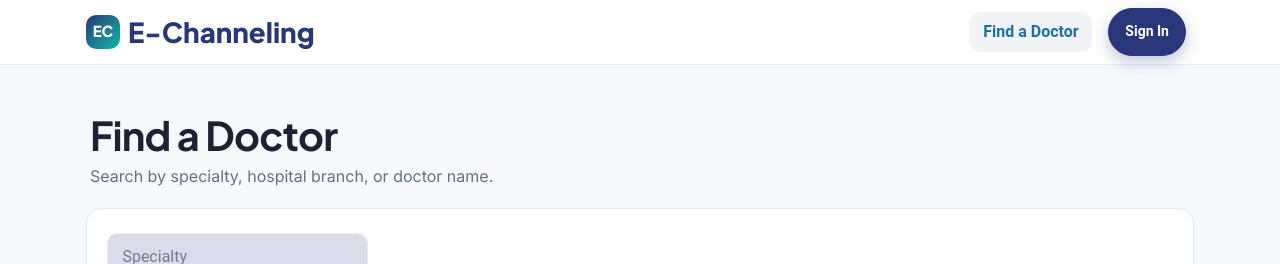
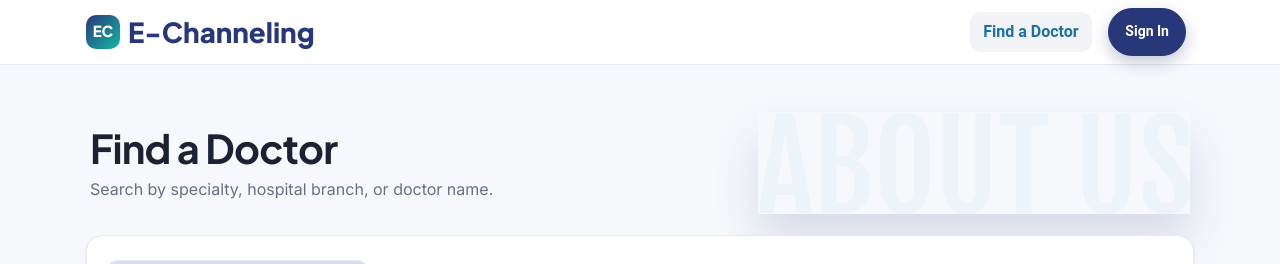
Before and after one commit to Chathu8616/e-channeling-system, a React (Vite) app in the folder echanneling-frontend/: page /doctors in a window 1280 px wide. Shown: the top 264 px of the page. Built offline with nearby package versions, Linux system fonts and the light colour scheme; no server answers.

Commit message:
Add header image to find a doctor page

```diff
--- a/echanneling-frontend/src/pages/doctors/DoctorSearchPage.jsx
+++ b/echanneling-frontend/src/pages/doctors/DoctorSearchPage.jsx
@@ -42,8 +42,20 @@ export default function DoctorSearchPage() {
 
   return (
     <div className="page-container">
-      <h1 className="mb-1">Find a Doctor</h1>
-      <p className="text-muted mb-4">Search by specialty, hospital branch, or doctor name.</p>
+      <div className="row align-items-center g-4 mb-4">
+        <div className="col-lg-7">
+          <h1 className="mb-1">Find a Doctor</h1>
+          <p className="text-muted mb-0">Search by specialty, hospital branch, or doctor name.</p>
+        </div>
+        <div className="col-lg-5 text-center text-lg-end">
+          <img
+            src="/theme/img/gallery/about-us.png"
+            alt="Doctor ready to help you"
+            className="img-fluid rounded-4 shadow-sm"
+            style={{ maxHeight: 160, objectFit: 'cover' }}
+          />
+        </div>
+      </div>
 
       <form className="card p-3 g-2 row mb-4" onSubmit={handleSubmit}>
         <div className="col-md-3">
```
